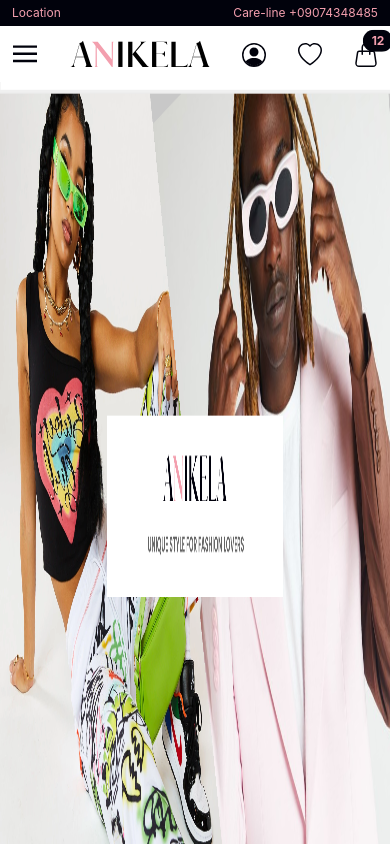
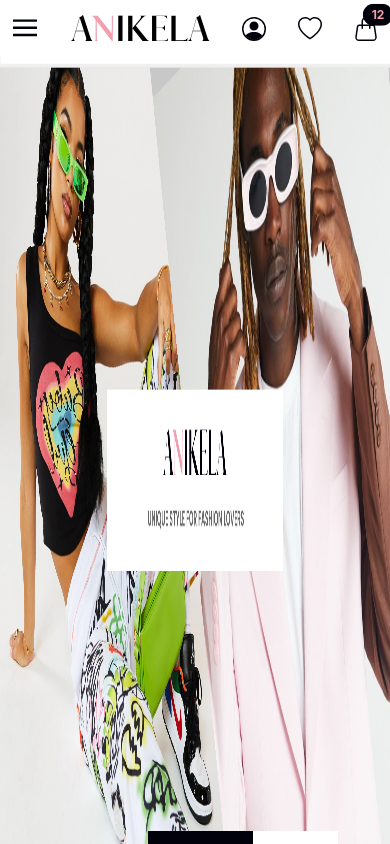
Before and after one commit to Coast-Information-Technology/anikela-ecommerce-customers-frontend, a React (Create React App) app: page / in a window 390 px wide. Shown: the top 844 px of the page. Built offline with nearby package versions, Linux system fonts and the light colour scheme.

Commit message:
added medium breakpoint for miniNavBar

```diff
--- a/src/components/header/Header.tsx
+++ b/src/components/header/Header.tsx
@@ -1,26 +1,17 @@
 import React from "react";
+import MediaQuery from "react-responsive";
+import MiniNavBar from "./MiniNavBar";
 import NavBar from "./NavBar";
 
 const Header = () => {
   return (
     <header className="header">
-      <MiniNavBar />
+      <MediaQuery minDeviceWidth={1024}>
+        <MiniNavBar />
+      </MediaQuery>
       <NavBar />
     </header>
   );
 };
 
-const MiniNavBar: React.FC = () => {
-  return (
-    <nav className="mini-navbar bg-dark">
-      <div className="container d-flex justify-content-between py-1">
-        <span className="mini-navbar__location">
-          <span className="text-primary">Location</span>
-        </span>
-        <span className="text-primary ">Care-line +09074348485</span>
-      </div>
-    </nav>
-  );
-};
-
 export default Header;
```
